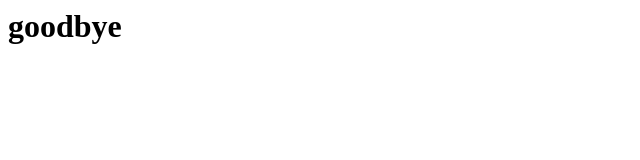
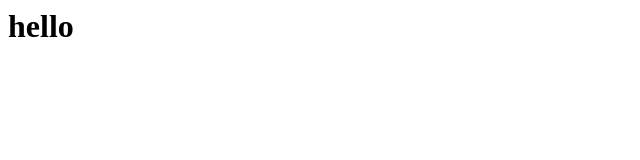
Before and after one commit to griffind2009/Merge-conflicts, a plain HTML site: page index.html in a window 1280 px wide. Shown: the whole page, without its empty margins (0-640 px from the left). Drawn offline with Linux system fonts and the light colour scheme.

```diff
--- a/index.html
+++ b/index.html
@@ -1 +1 @@
-<h1> goodbye</h1>
+<h1> hello</h1>
```
